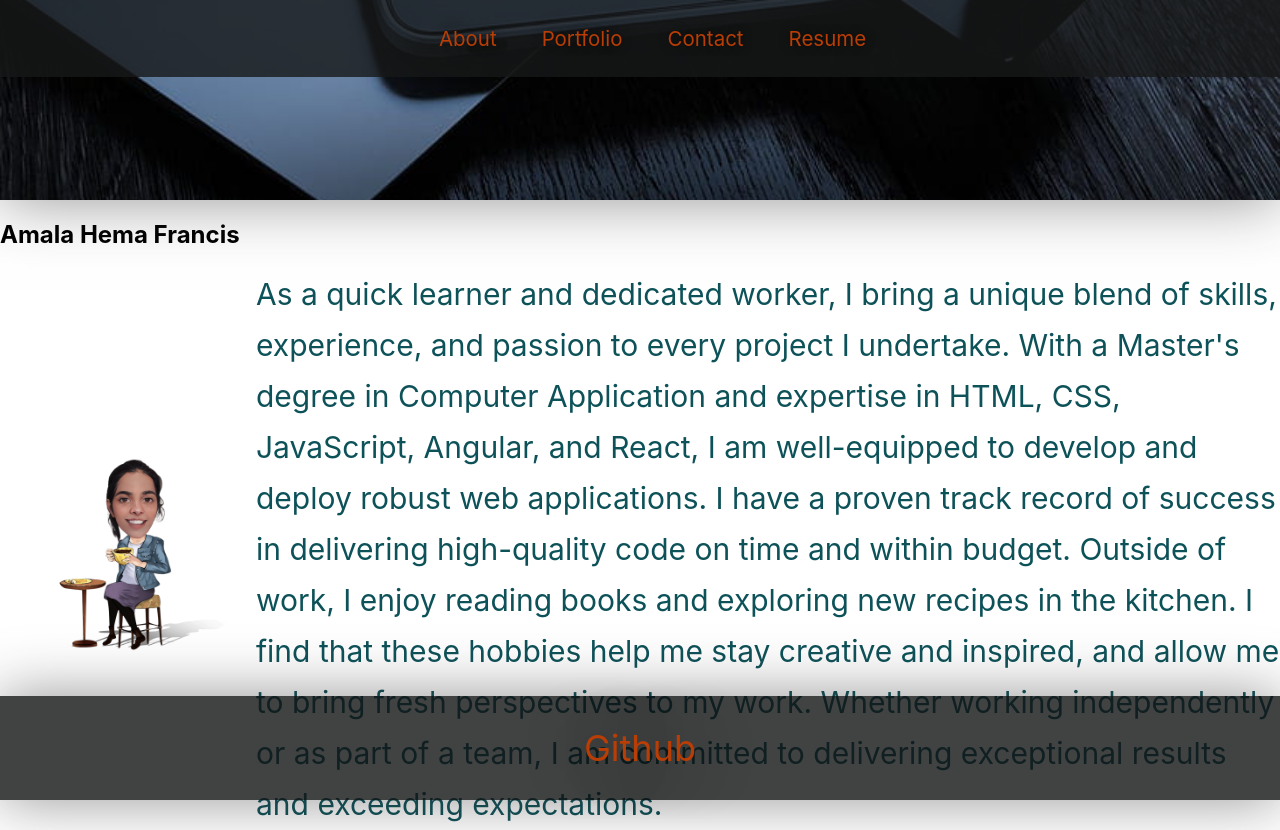
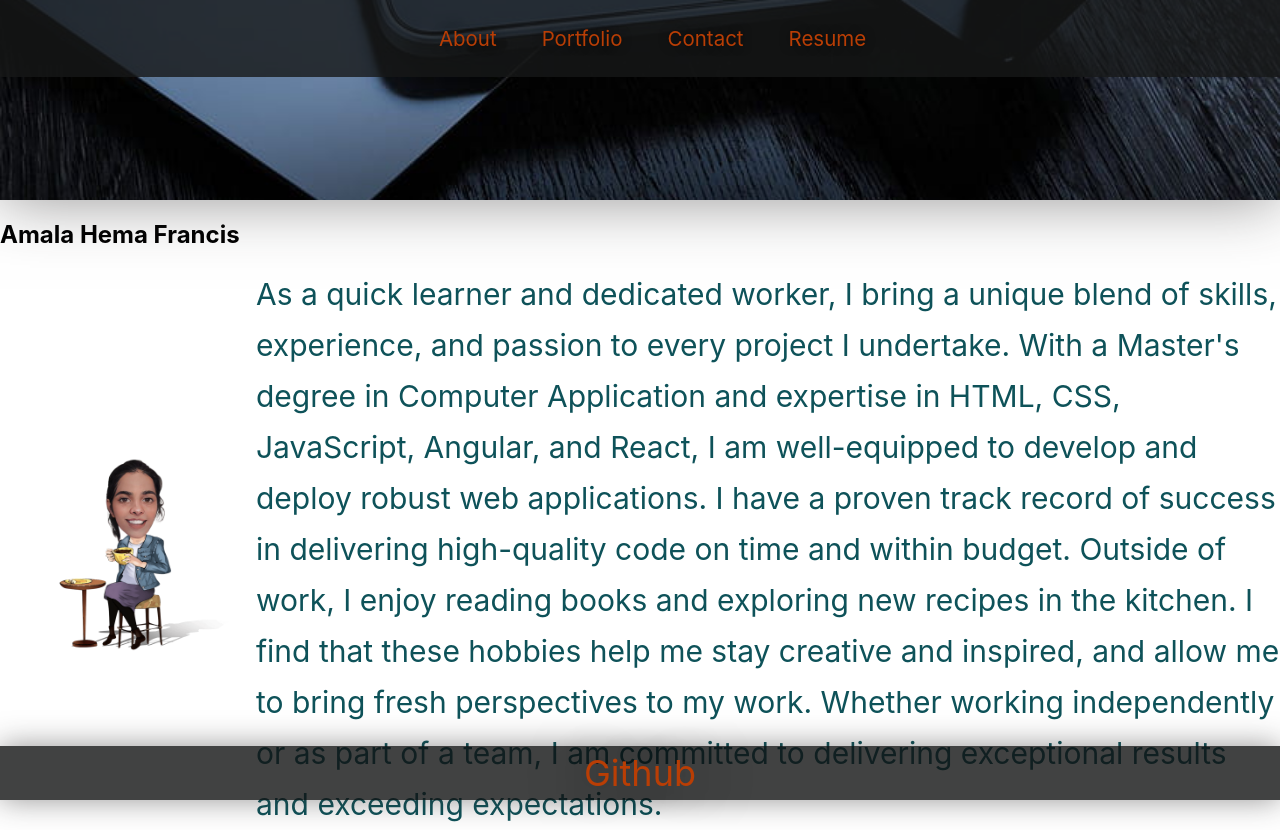
Before and after one commit to amalahema/Portfolio_React, a React (Create React App) app: page / in a window 1280 px wide. Built offline with nearby package versions, Linux system fonts and the light colour scheme.

Commit message:
live project video added

```diff
--- a/src/Components/Portfolio/index.js
+++ b/src/Components/Portfolio/index.js
@@ -56,7 +56,7 @@ function Portfolio() {
 
       <div className="project-info">
         <div className="project-img">
-          <a href="https://github.com/amalahema/go-super-team-1-">
+          <a href="https://amalahema.github.io/workout_api/">
             {" "}
             <img
               src={workout}
@@ -70,6 +70,10 @@ function Portfolio() {
           <h4>Workout Dashboard</h4>
           <p>
             This project utilizes a Workout and Nutritional API to fetch data for a fitness-oriented application. The project is built on JavaScript and incorporates HTML and CSS/Bootstrap for designing and structuring the layout of the application. Additionally, two APIs are utilized to retrieve dynamic data, which can be manipulated using JavaScript to further customize the page.
+            <br/>
+            Check out project demo <a href="https://drive.google.com/file/d/1khdhZMLiejKNgkrHiYcmd2QBcOD-JZNF/view">here</a>
+
+
           </p>
         </div>
       </div>
--- a/src/index.css
+++ b/src/index.css
@@ -153,12 +153,12 @@ footer nav ul li a:hover {
 }
 footer {
   background-color:rgba(18, 19, 19, 0.8);  /* Same background color as the header navigation */
-  padding: 30px 0;
+  padding: 5px 0;
   text-align: center;
   position: fixed;
   bottom: 0;
   width: 100%;
-  box-shadow: 0 0 60px rgba(44, 42, 42, 0.5);
+  box-shadow: 0 0 30px rgba(44, 42, 42, 0.5);
 }
 
 .resume-text {
```
